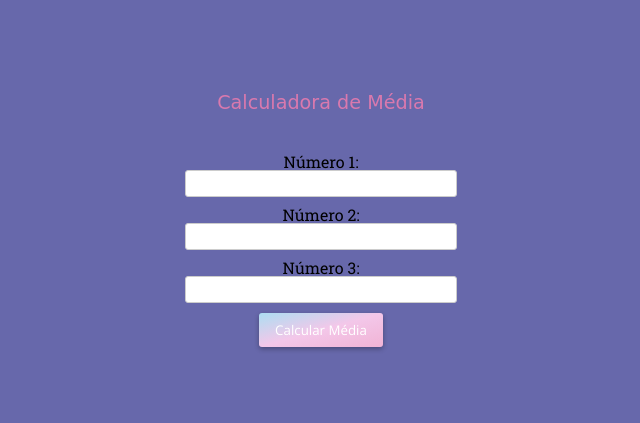
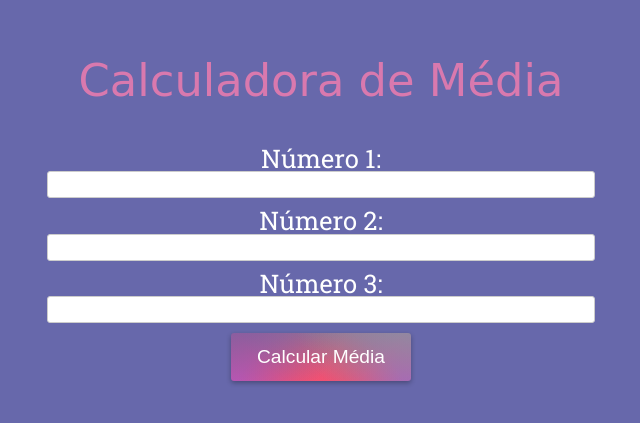
Before and after one commit to leoriccioppo/cursoDescodificadas, a plain HTML site: page src/pages/projects/exercicioFuncoes/index.html in a window 1280 px wide. Shown: the part 191-614 px from the top of the page, without its empty margins (319-959 px from the left). Drawn offline with nearby package versions, Linux system fonts and the light colour scheme; a web font is replaced by a local one.

Commit message:
attCSS
atualização css
svg

```diff
--- a/src/pages/projects/TabelaPeriodica/style.css
+++ b/src/pages/projects/TabelaPeriodica/style.css
@@ -15,7 +15,7 @@ body{
 
 h1{
    color:var(--cor-darkcinza);
-   font-size: 2rem;
+   font-size: 2.8rem;
    font-weight: lighter;
    font-family: var(--fonte-titulo);
    color: var(--cor-darkrosa);
@@ -23,8 +23,11 @@ h1{
 #tabela{
     overflow-x: auto;
     width: 80%;
-
-
+    background-image: var(--svg-background);
+    background-size: cover;
+    background-repeat: no-repeat;
+    background-position: center;
+    box-shadow: 0 2px 5px rgba(0, 0, 0, 0.3);
 }
 
 td span{
--- a/src/pages/projects/exercicioComandosDeControle/style.css
+++ b/src/pages/projects/exercicioComandosDeControle/style.css
@@ -22,6 +22,11 @@ h1{
 
 }
 
+label{
+    color:white;
+    font-size: 1.6rem;
+}
+
 .container {
     display: flex;
     flex-direction: column;
@@ -35,11 +40,14 @@ h1{
     button {
         margin-top: 10px;
         padding: 0.8rem 1.6rem;
-        background: var(--cor-pride);
         color: white;
+        font-size: 1.2rem;
         border: none;
         border-radius: 3px;
         cursor: pointer;
-        font-family: var(--fonte-subtitulo);
+        background-image: var(--svg-background);
+        background-size: cover;
+        background-repeat: no-repeat;
+        background-position: center;
         box-shadow: 0 2px 5px rgba(0, 0, 0, 0.3);
       }
--- a/src/pages/projects/exercicioFuncoes/style.css
+++ b/src/pages/projects/exercicioFuncoes/style.css
@@ -27,7 +27,7 @@ html, body {
 h1 {
     text-align: center;
     font-family: var(--fonte-titulo);
-    font-size: 1.2rem;
+    font-size: 2.8rem;
     color: var(--cor-darkrosa);
 
   }
@@ -35,6 +35,8 @@ h1 {
 label {
     display: block;
     margin-top: 10px;
+    font-size: 1.6rem;
+    color: white;
   }
 
   input{
@@ -47,13 +49,16 @@ label {
 
   button {
     margin-top: 10px;
-    padding: 8px 16px;
-    background: var(--cor-pride);
+    padding: 0.8rem 1.6rem;
     color: white;
+    font-size: 1.2rem;
     border: none;
     border-radius: 3px;
     cursor: pointer;
-    font-family: var(--fonte-subtitulo);
+    background-image: var(--svg-background);
+    background-size: cover;
+    background-repeat: no-repeat;
+    background-position: center;
     box-shadow: 0 2px 5px rgba(0, 0, 0, 0.3);
   }
 
--- a/src/pages/projects/exercicioGrid/style.css
+++ b/src/pages/projects/exercicioGrid/style.css
@@ -32,7 +32,6 @@ header {
     color: white;
     font-family: var(--fonte-titulo);
     box-shadow: 0 2px 5px rgba(0, 0, 0, 0.3);
-
   }
 
 .grid{
--- a/src/styles/coresEfontes.css
+++ b/src/styles/coresEfontes.css
@@ -16,8 +16,8 @@
     --cor-darkazul: #62C5DE;
     --cor-darkroxo: #A9B0D9;
     --cor-lightroxo: #6768AB;
-    --svg-background: url('../assets/Backgroundblur.svg');
-
+    --svg-background: url('../../../assets/spectrum-gradient.svg');
+    --svg-background1: url('../assets/spectrum-gradient.svg');
   }
 
 
--- a/src/styles/style.css
+++ b/src/styles/style.css
@@ -20,15 +20,16 @@ nav{
     display: flex;
     flex-direction: column;
     align-items: center;
-    width: 100%;
+    width: 86%;
     height: 100%;
     justify-content: center;
     font-size: 1.6rem;
     margin:2.0em auto;
-    background-image: var(--svg-background);
+    background-image: var(--svg-background1);
     background-size: cover;
     background-repeat: no-repeat;
     background-position: center;
+    box-shadow: 0 2px 5px rgba(0, 0, 0, 0.3);
 }
 
    ul, li, a {
```
Also changed, not shown: src/assets/spectrum-gradient.svg (added).
